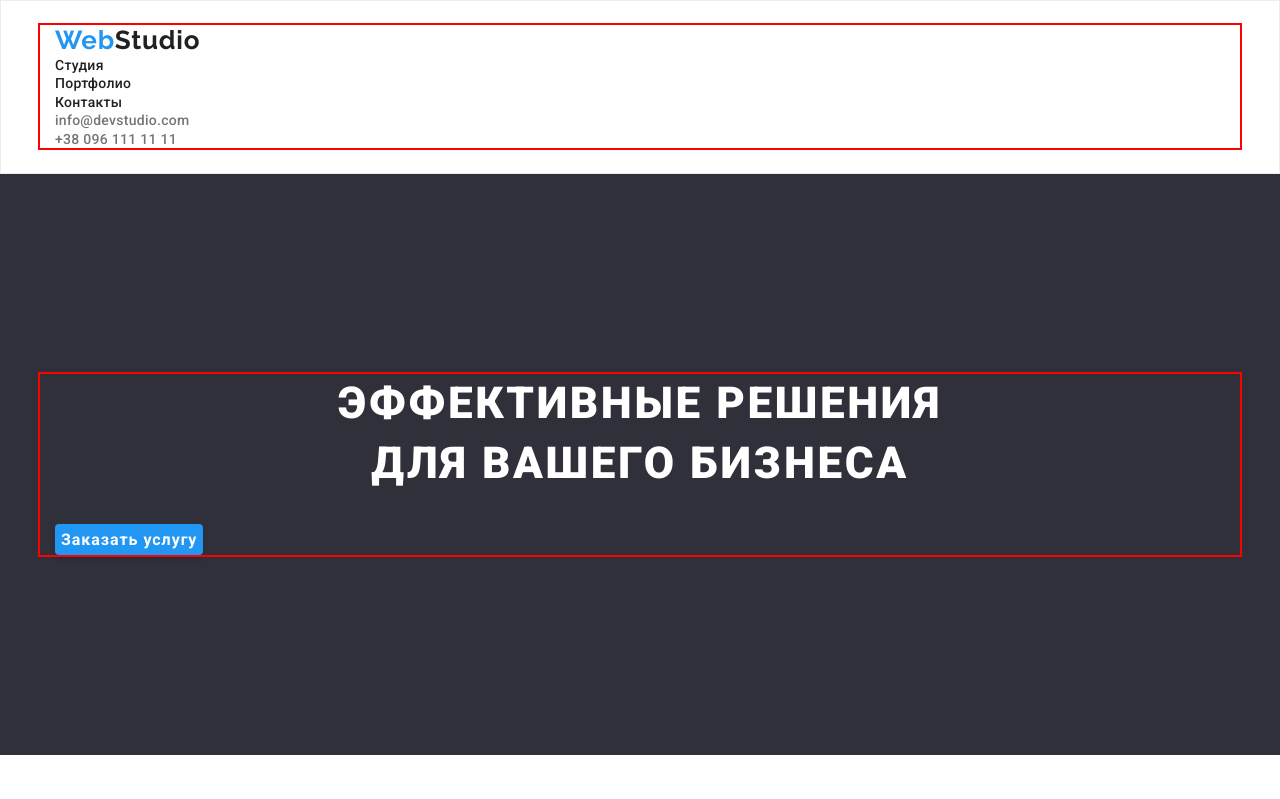
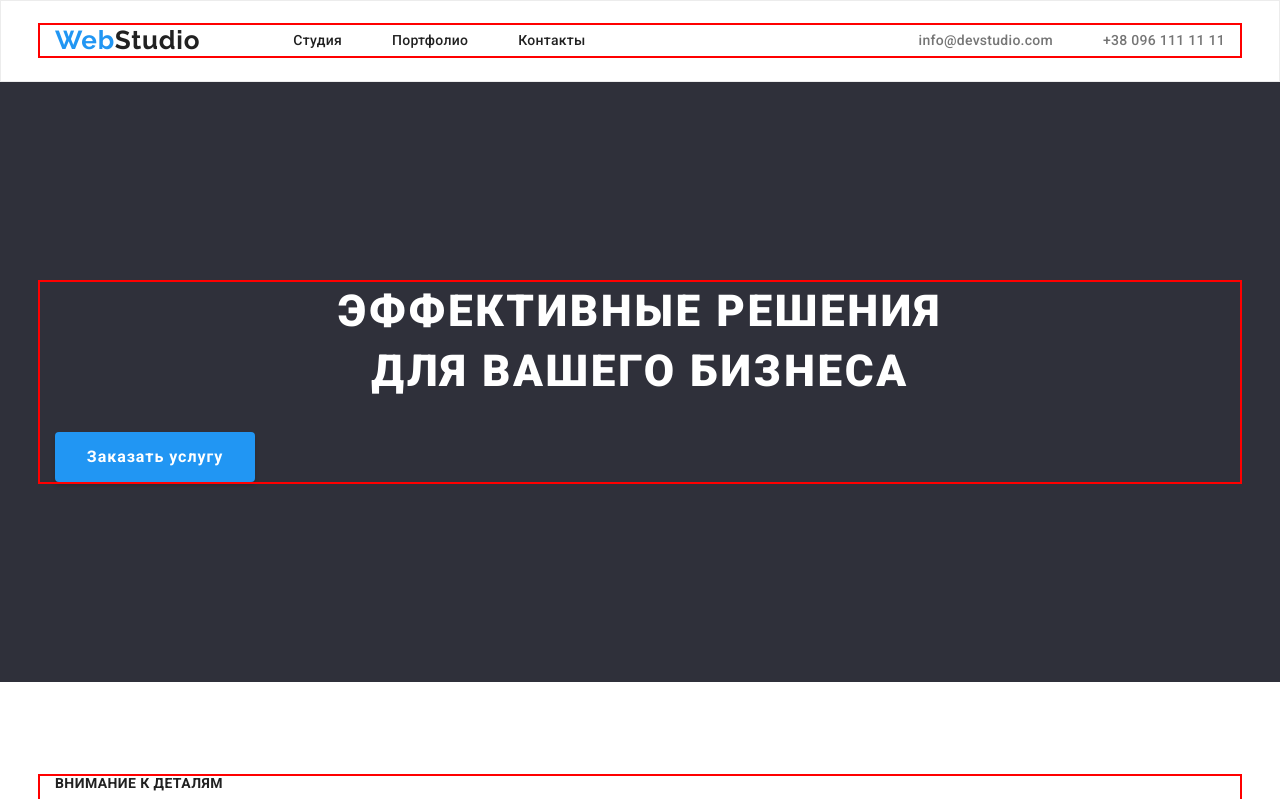
Before and after one commit to Mi6e/goit-markup-hw-03, a plain HTML site: page index.html in a window 1280 px wide. Shown: the top 799 px of the page. Drawn offline with nearby package versions, Linux system fonts and the light colour scheme.

Commit message:
заблочила хедер

```diff
--- a/css/styles.css
+++ b/css/styles.css
@@ -55,6 +55,7 @@ a {
   line-height: 1.19;
   letter-spacing: 0.03em;
   color: #212121;
+  margin-right: 93px;
 }
 .accent {
   color: #2196f3;
@@ -65,6 +66,30 @@ a {
   padding-bottom: 25px;
   border: 1px solid #ececec;
 }
+
+.header-container {
+  display: flex;
+  align-items: center;
+}
+
+.navigation {
+  display: flex;
+  align-items: center;
+}
+
+.header-list {
+  display: flex;
+}
+
+.header-list-connect {
+  display: flex;
+  margin-left: auto;
+}
+
+.header-item + .header-item {
+  margin-left: 50px;
+}
+
 .header-link {
   font-weight: 500;
   font-size: 14px;
@@ -116,10 +141,12 @@ a {
   font-size: 16px;
   line-height: 1.87;
   display: flex;
+  justify-content: center;
   align-items: center;
-  text-align: center;
   letter-spacing: 0.06em;
   color: #ffffff;
+  min-width: 200px;
+  height: 50px;
 }
 
 .info-name {
--- a/index.html
+++ b/index.html
@@ -22,7 +22,7 @@
   </head>
   <body>
     <header class="header">
-      <div class="container">
+      <div class="container header-container">
         <nav class="navigation">
           <a href="" class="logo"><span class="accent">Web</span>Studio</a>
           <ul class="header-list list">
@@ -37,7 +37,7 @@
             </li>
           </ul>
         </nav>
-        <ul class="header-list list">
+        <ul class="header-list-connect list">
           <li class="header-item">
             <a href="mailto:info@devstudio.com" class="header-link-mail"
               >info@devstudio.com</a
```
Also changed, not shown: portfolio.html (+2 -2 lines).
